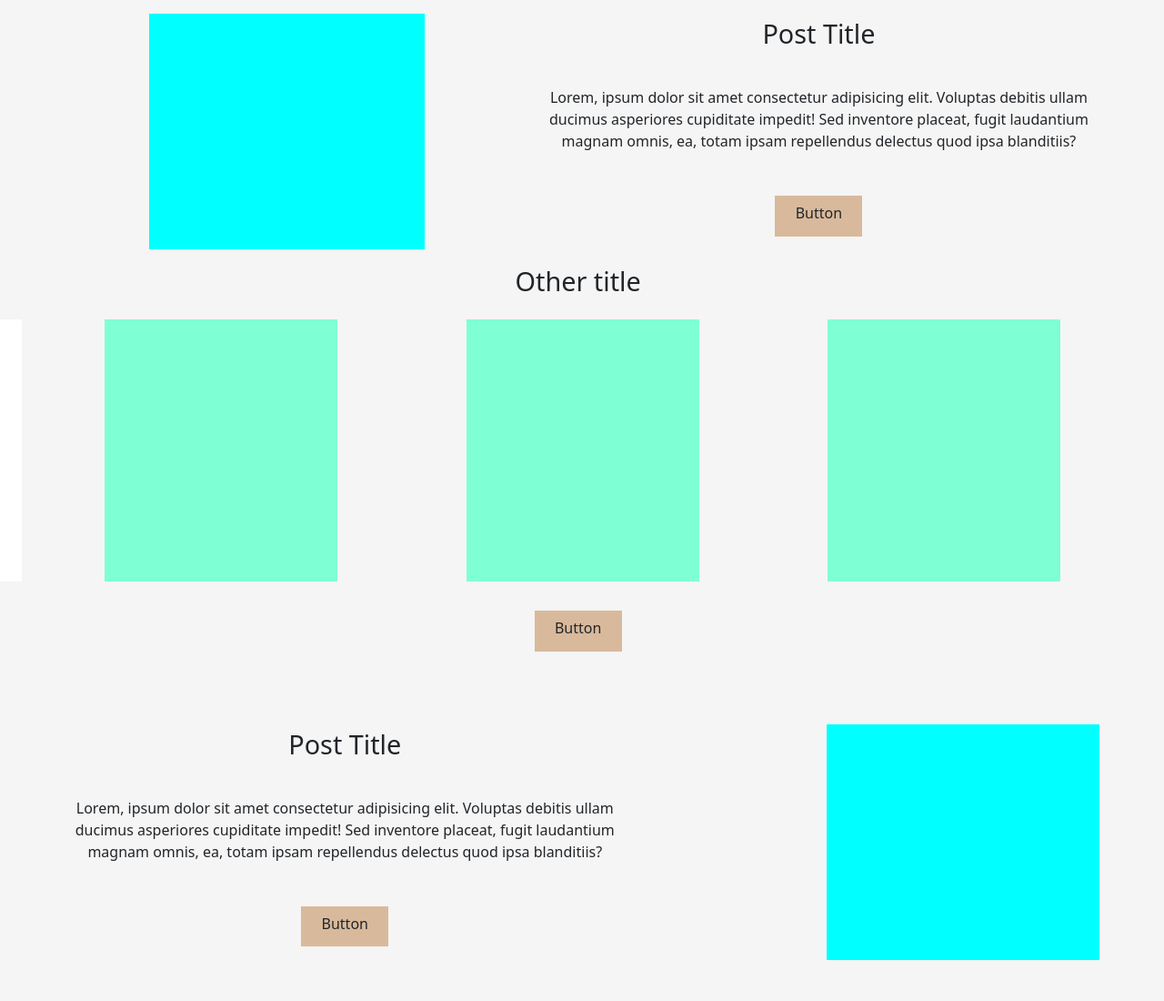
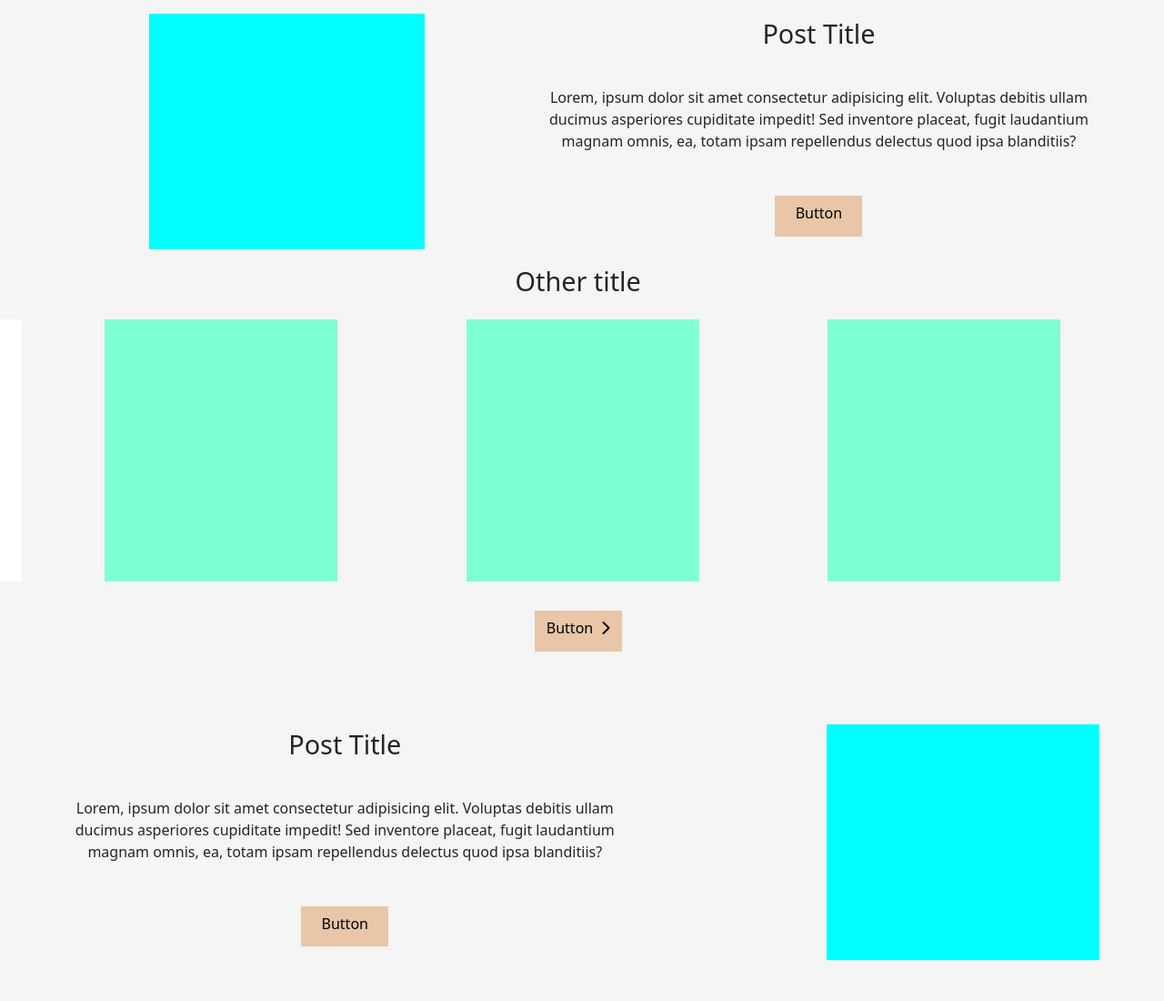
Before and after one commit to Mrekyle/jleachuk, a Django app: page / in a window 1280 px wide. Shown: the part 134-1234 px from the top of the page at 91% size. Run offline with Django 4.2, Linux system fonts and the light colour scheme; some libraries are stand-ins or nearby versions.

Commit message:
Edit buttons

```diff
--- a/jsxleach/home/templates/index.html
+++ b/jsxleach/home/templates/index.html
@@ -63,7 +63,7 @@
 <div class="container">
     <div class="row btn-row text-center">
         <div class="col-12 justify-content-center">
-            <a href="" class="btn btn-standard rounded-0 text-center" rel="opener" aria-label="#">Button</a>
+            <a href="" class="btn btn-standard rounded-0 text-center" rel="opener" aria-label="#">Button <i class=" ps-1 fas fa-chevron-right"></i></a>
         </div>
     </div>
 </div>
--- a/jsxleach/static/css/base.css
+++ b/jsxleach/static/css/base.css
@@ -21,16 +21,17 @@ html {
 /* BUTTONS  */
 
 .btn-standard {
-    background-color: #d9b99b;
+    background-color: #e8c6a7;
     height: 2.8rem;
     width: 6rem;
     padding: auto;
+    color: black;
 }
 
 .btn-standard:hover,
 .btn-standard:focus,
 .btn-standard:active {
-    background-color: #607274;
+    background-color: rgb(179, 147, 116);
     color: white !important;
 }
 
```
Also changed, not shown: jsxleach/db.sqlite3.
